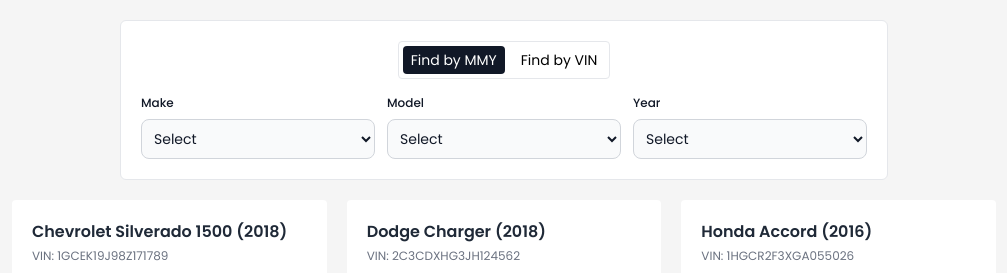
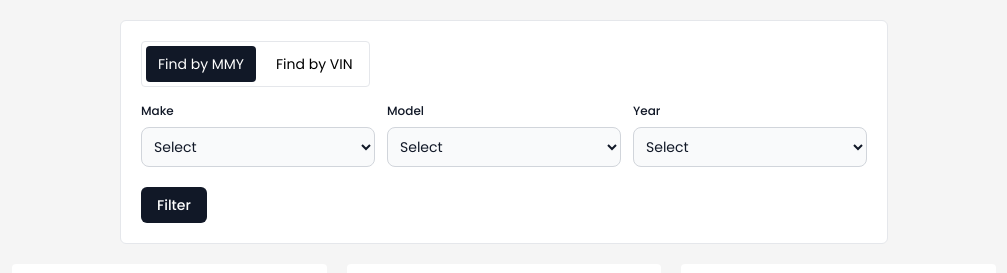
Before and after one commit to rommelcanoy/react-automotive-cars, a React (Vite) app: page / in a window 1280 px wide. Shown: the top 273 px of the page, without its empty margins (136-1143 px from the left). Built offline with nearby package versions, Linux system fonts and the light colour scheme; grey boxes are pictures that could not be loaded.

Commit message:
chore: setup searchMMY with data (makes, models, years)

```diff
--- a/src/components/SearchBar.jsx
+++ b/src/components/SearchBar.jsx
@@ -3,16 +3,16 @@
 const SearchBar = () => {
   return (
     <>
-      <form className=''>
-        <label htmlFor="default-search" className="mb-2 text-sm font-medium text-gray-900 sr-only ">Search</label>
-        <div className="relative">
-          <div className="absolute inset-y-0 left-0 flex items-center pl-3 pointer-events-none">
-            <svg aria-hidden="true" className="w-5 h-5 text-gray-500 " fill="none" stroke="currentColor" viewBox="0 0 24 24" xmlns="http://www.w3.org/2000/svg"><path strokeLinecap="round" strokeLinejoin="round" strokeWidth="2" d="M21 21l-6-6m2-5a7 7 0 11-14 0 7 7 0 0114 0z"></path></svg>
-          </div>
-          <input type="search" id="default-search" className="outline-none block w-full p-4 pl-10 text-sm text-gray-900 border border-gray-300 rounded-md bg-white focus:ring-blue-500 focus:border-blue-500" placeholder="Search Vehicle VIN" required />
-          <button type="submit" className="text-white absolute right-2.5 bottom-2.5 bg-blue-700 hover:bg-blue-800 focus:ring-4 focus:outline-none focus:ring-blue-300 font-medium rounded-md text-sm px-4 py-2">Search</button>
+      {/* <form className=''> */}
+      <label htmlFor="default-search" className="mb-2 text-sm font-medium text-gray-900 sr-only ">Search</label>
+      <div className="relative">
+        <div className="absolute inset-y-0 left-0 flex items-center pl-3 pointer-events-none">
+          <svg aria-hidden="true" className="w-5 h-5 text-gray-500 " fill="none" stroke="currentColor" viewBox="0 0 24 24" xmlns="http://www.w3.org/2000/svg"><path strokeLinecap="round" strokeLinejoin="round" strokeWidth="2" d="M21 21l-6-6m2-5a7 7 0 11-14 0 7 7 0 0114 0z"></path></svg>
         </div>
-      </form>
+        <input type="search" id="default-search" className="outline-none block w-full p-4 pl-10 text-sm text-gray-900 border border-gray-300 rounded-md bg-white focus:ring-blue-500 focus:border-gray-500" placeholder="Search Vehicle VIN" required />
+        <button type="button" className="text-white absolute right-2.5 bottom-2.5 bg-gray-700 hover:bg-gray-800 focus:ring-4 focus:outline-none focus:ring-blue-300 font-medium rounded-md text-sm px-4 py-2">Search</button>
+      </div>
+      {/* </form> */}
     </>
   )
 }
--- a/src/components/SearchDropdown.jsx
+++ b/src/components/SearchDropdown.jsx
@@ -1,8 +1,21 @@
 import React from 'react'
 
-const SearchDropdown = () => {
+const SearchDropdown = ({ type, data }) => {
   return (
-    <div>SearchDropdown</div>
+    <>
+      <div className=''>
+        <label htmlFor="small" className="block mb-2 text-xs font-medium text-gray-900 dark:text-white">{type}</label>
+        <select id="small" className="block w-full p-2 text-sm text-gray-900 border border-gray-300 rounded-lg bg-gray-50 focus:ring-blue-500 focus:border-blue-500 dark:bg-gray-700 dark:border-gray-600 dark:placeholder-gray-400 dark:text-white dark:focus:ring-blue-500 dark:focus:border-blue-500">
+          {/* <option selected>Select</option> */}
+          <option defaultValue="">Select</option>
+          {
+            data && data.map((data) => (
+              <option value={data} key={data}>{data}</option>
+            ))
+          }
+        </select>
+      </div>
+    </>
   )
 }
 
--- a/src/components/SearchMMY.jsx
+++ b/src/components/SearchMMY.jsx
@@ -1,15 +1,42 @@
 import React from 'react'
+import _ from 'lodash';
+import { useState, useEffect } from 'react'
+import { useSelector } from 'react-redux'
+import SearchDropdown from './SearchDropdown'
 
-const SearchMMY = ({ type }) => {
+const SearchMMY = () => {
+  const carsData = useSelector((state) => state.car.carsData);
+  const [makes, setMakes] = useState([]);
+  const [models, setModels] = useState([]);
+  const [years, setYears] = useState([]);
+
+  useEffect(() => {
+    const makes = _.sortBy([...new Set(carsData.map((car) => car.make))]);
+    const models = _.sortBy([...new Set(carsData.map((car) => car.model))]);
+    const years = _.sortBy([...new Set(carsData.map((car) => car.year))]);
+    setMakes(makes);
+    setModels(models);
+    setYears(years);
+  }, []);
+
   return (
     <>
-      <div className=''>
-        <label htmlFor="small" className="block mb-2 text-xs font-medium text-gray-900 dark:text-white">{type}</label>
-        <select id="small" className="block w-full p-2 text-sm text-gray-900 border border-gray-300 rounded-lg bg-gray-50 focus:ring-blue-500 focus:border-blue-500 dark:bg-gray-700 dark:border-gray-600 dark:placeholder-gray-400 dark:text-white dark:focus:ring-blue-500 dark:focus:border-blue-500">
-          {/* <option selected>Select</option> */}
-          <option defaultValue="">Select</option>
-        </select>
-      </div>
+      {
+        makes && models && years &&
+
+        <div className='flex flex-col gap-5'>
+          <div className='grid grid-cols-1 md:grid-cols-3 gap-3'>
+            <SearchDropdown type={'Make'} data={makes} />
+            <SearchDropdown type={'Model'} data={models} />
+            <SearchDropdown type={'Year'} data={years} />
+
+          </div>
+          <div className='flex'>
+            <button type="button" className="text-white right-2.5 bottom-2.5 bg-gray-900 hover:bg-gray-700 focus:ring-4 focus:outline-none focus:ring-gray-300 font-medium rounded-md text-sm px-4 py-2">Filter</button>
+          </div>
+        </div>
+      }
+
     </>
   )
 }
--- a/src/components/SearchSelector.jsx
+++ b/src/components/SearchSelector.jsx
@@ -1,30 +1,29 @@
 import React from 'react'
-import { useState } from 'react'
+import { useState, useEffect } from 'react'
+import { useSelector } from 'react-redux'
 import SearchBar from './SearchBar'
 import SearchMMY from './SearchMMY'
 
 const SearchSelector = () => {
+  const [searchType, setSearchType] = useState(0);
 
-  const [searchType, setSearchType] = useState(0);
+  useEffect(() => {
+  }, []);
 
   return (
     <>
       <div>
-        <div className='flex justify-center items-center pb-2'>
+        <div className='flex items-center pb-2'>
           <div className='mb-2 text-sm flex gap-2 text-black border p-1 rounded'>
-            <div className={`rounded py-1 px-2 cursor-pointer ${searchType === 0 ? "find_active" : "find_not_active"
-              }`} onClick={() => setSearchType(0)}>Find by MMY</div>
-            <div className={`rounded py-1 px-2 cursor-pointer ${searchType === 1 ? "find_active" : "find_not_active"
-              }`} onClick={() => setSearchType(1)}>Find by VIN</div>
+            <button className={`rounded py-2 px-3 cursor-pointer ${searchType === 0 ? "find_active" : "find_not_active"
+              }`} onClick={() => setSearchType(0)}>Find by MMY</button>
+            <button className={`rounded py-2 px-3 cursor-pointer ${searchType === 1 ? "find_active" : "find_not_active"
+              }`} onClick={() => setSearchType(1)}>Find by VIN</button>
           </div>
         </div>
         {
           searchType === 0 ?
-            <div className='grid grid-cols-1 md:grid-cols-3 gap-3'>
-              <SearchMMY type={'Make'} />
-              <SearchMMY type={'Model'} />
-              <SearchMMY type={'Year'} />
-            </div>
+            <SearchMMY />
             :
             <SearchBar />
         }
--- a/src/pages/CarDetails.jsx
+++ b/src/pages/CarDetails.jsx
@@ -62,6 +62,7 @@
 
             <p className='text-sm text-gray-600'>{data.description}</p>
           </div>
+          <div>
             <div className='grid grid-cols-2 gap-2'>
               <div className=''>
                 <div className='my-2 text-sm font-semibold'>Ownership</div>
@@ -114,6 +115,7 @@
 
               <span className='text-sm text-gray-600 bg-gray-100 rounded px-2 py-1'>{data.vin}</span>
             </div>
+          </div>
 
           {/* <div>
           <div className='my-2 text-sm font-semibold'>Ownership</div>
--- a/src/pages/Home.jsx
+++ b/src/pages/Home.jsx
@@ -12,11 +12,8 @@
   const data = useSelector(state => state.car.carsData);
 
   useEffect(() => {
-    console.log('data', data);
     setCarsData(data);
   }, [])
-
-  // console.log('carsData1', carsData1);
 
   return (
     <div className='max-w-screen-lg mx-auto pt-5'>
```
Lines whose indentation alone changed are shown as unchanged.
